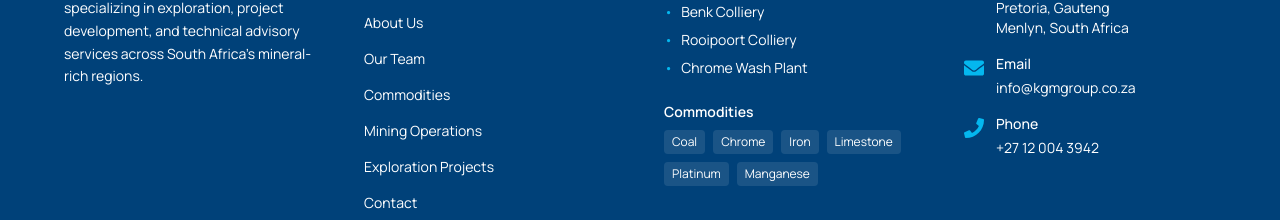
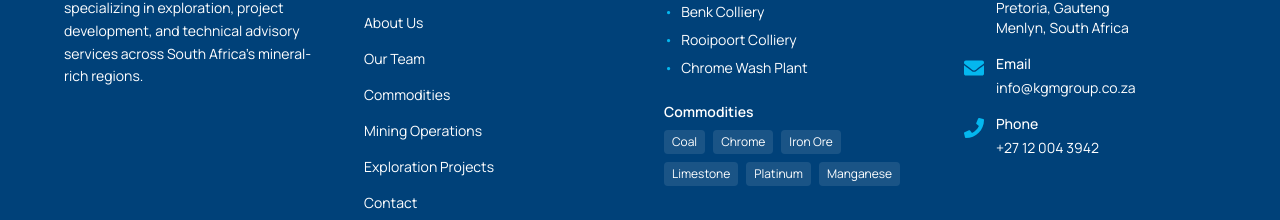
Before and after one commit to munashex/Kgabo, a React (Vite) app: page / in a window 1280 px wide. Shown: the part 4072-4292 px from the top of the page. Built offline with nearby package versions, Linux system fonts and the light colour scheme; what tailwindcss-animated would draw is missing.

Commit message:
changing footer commodoties name

```diff
--- a/src/components/Footer.jsx
+++ b/src/components/Footer.jsx
@@ -27,7 +27,7 @@ const Footer = () => {
     const commodities = [
         "Coal",
         "Chrome",
-        "Iron",
+        "Iron Ore",
         "Limestone",
         "Platinum",
         "Manganese"
```
